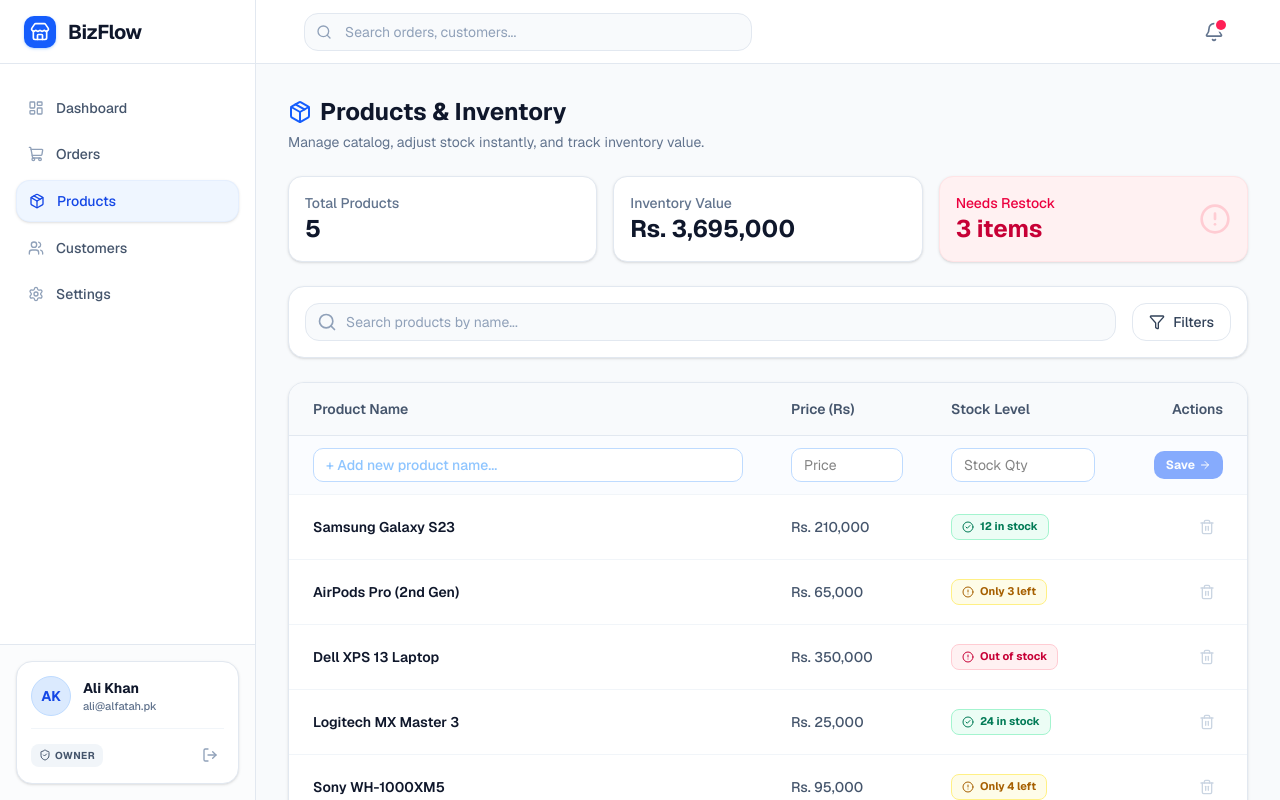
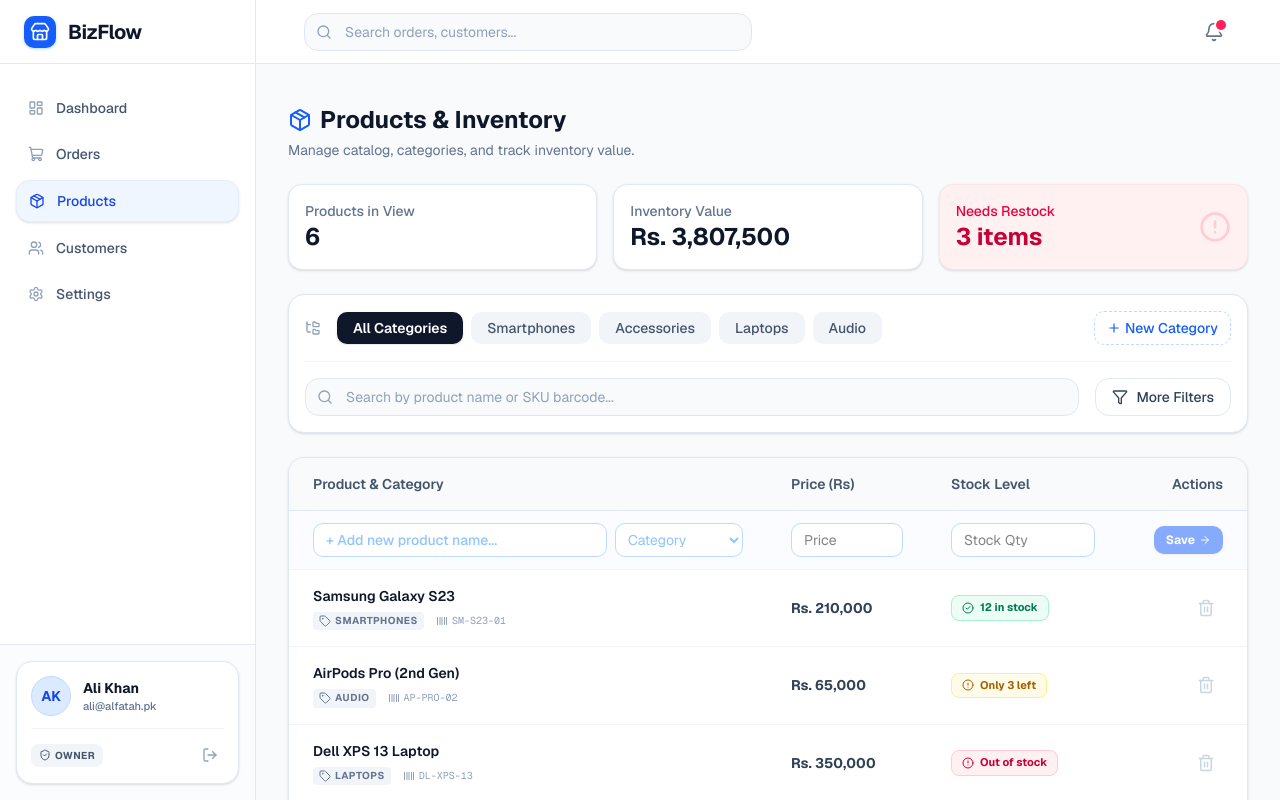
Before and after one commit to itx-tayyab/BizFlow, a Next.js app in the folder client/: page /products in a window 1280 px wide. Shown: the top 800 px of the page. Built offline with nearby package versions, Linux system fonts and the light colour scheme.

Commit message:
Enhance ProductsPage with category filtering and SKU support in product management

```diff
--- a/client/src/app/(dashboard)/products/page.tsx
+++ b/client/src/app/(dashboard)/products/page.tsx
@@ -3,38 +3,45 @@
 import { useState } from "react";
 import {
   Search, Package, AlertCircle, CheckCircle2,
-  Filter, Plus, Minus, Trash2, ArrowRight
+  Filter, Plus, Minus, Trash2, ArrowRight, FolderTree, Tag, Barcode
 } from "lucide-react";
 
-// --- MOCK INVENTORY DATA ---
+// --- MOCK INVENTORY DATA (Now with Categories & SKUs) ---
+const mockCategories = ["Smartphones", "Accessories", "Laptops", "Audio"];
+
 const initialProducts =[
-  { id: "1", name: "Samsung Galaxy S23", price: 210000, stock: 12 },
-  { id: "2", name: "AirPods Pro (2nd Gen)", price: 65000, stock: 3 },
-  { id: "3", name: "Dell XPS 13 Laptop", price: 350000, stock: 0 },
-  { id: "4", name: "Logitech MX Master 3", price: 25000, stock: 24 },
-  { id: "5", name: "Sony WH-1000XM5", price: 95000, stock: 4 },
+  { id: "1", name: "Samsung Galaxy S23", sku: "SM-S23-01", category: "Smartphones", price: 210000, stock: 12 },
+  { id: "2", name: "AirPods Pro (2nd Gen)", sku: "AP-PRO-02", category: "Audio", price: 65000, stock: 3 },
+  { id: "3", name: "Dell XPS 13 Laptop", sku: "DL-XPS-13", category: "Laptops", price: 350000, stock: 0 },
+  { id: "4", name: "Logitech MX Master 3", sku: "LOG-MX-03", category: "Accessories", price: 25000, stock: 24 },
+  { id: "5", name: "Sony WH-1000XM5", sku: "SNY-WH-05", category: "Audio", price: 95000, stock: 4 },
+  { id: "6", name: "iPhone 15 Pro Max Clear Case", sku: "IP15-CC-01", category: "Accessories", price: 2500, stock: 45 },
 ];
 
 export default function ProductsPage() {
   const [products, setProducts] = useState(initialProducts);
   const [searchQuery, setSearchQuery] = useState("");
+  const [activeCategory, setActiveCategory] = useState("All");
 
   // Quick Add State
   const [newName, setNewName] = useState("");
+  const [newCategory, setNewCategory] = useState("");
   const [newPrice, setNewPrice] = useState("");
   const [newStock, setNewStock] = useState("");
 
   // --- ACTIONS ---
   const handleAddProduct = () => {
-    if (!newName || !newPrice) return;
+    if (!newName || !newPrice || !newCategory) return;
     const newProduct = {
       id: Math.random().toString(),
       name: newName,
+      sku: `SKU-${Math.floor(Math.random() * 10000)}`, // Auto-generate SKU
+      category: newCategory,
       price: Number(newPrice),
       stock: Number(newStock) || 0,
     };
-    setProducts([newProduct, ...products]); // Add to top of list
-    setNewName(""); setNewPrice(""); setNewStock(""); // Reset inputs
+    setProducts([newProduct, ...products]);
+    setNewName(""); setNewPrice(""); setNewStock(""); setNewCategory("");
   };
 
   const updateStock = (id: string, delta: number) => {
@@ -51,14 +58,19 @@ export default function ProductsPage() {
     setProducts(products.filter(p => p.id !== id));
   };
 
-  // --- MATH METRICS ---
-  const filteredProducts = products.filter(p => p.name.toLowerCase().includes(searchQuery.toLowerCase()));
-  const totalInventoryValue = products.reduce((sum, p) => sum + (p.price * p.stock), 0);
-  const lowStockCount = products.filter(p => p.stock > 0 && p.stock <= 5).length;
-  const outOfStockCount = products.filter(p => p.stock === 0).length;
+  // --- MATH & FILTERS ---
+  const filteredProducts = products.filter(p => {
+    const matchesSearch = p.name.toLowerCase().includes(searchQuery.toLowerCase()) || p.sku.toLowerCase().includes(searchQuery.toLowerCase());
+    const matchesCategory = activeCategory === "All" || p.category === activeCategory;
+    return matchesSearch && matchesCategory;
+  });
+
+  const totalInventoryValue = filteredProducts.reduce((sum, p) => sum + (p.price * p.stock), 0);
+  const lowStockCount = filteredProducts.filter(p => p.stock > 0 && p.stock <= 5).length;
+  const outOfStockCount = filteredProducts.filter(p => p.stock === 0).length;
 
   return (
-    <div className="space-y-6 animate-in fade-in duration-500 pb-10">
+    <div className="space-y-6 animate-in fade-in duration-500 pb-10 mt-2">
 
       {/* 🟢 1. PAGE HEADER */}
       <div className="flex flex-col sm:flex-row sm:items-center justify-between gap-4">
@@ -67,7 +79,7 @@ export default function ProductsPage() {
             <Package className="w-6 h-6 text-blue-600" />
             Products & Inventory
           </h1>
-          <p className="text-sm text-slate-500 mt-1">Manage catalog, adjust stock instantly, and track inventory value.</p>
+          <p className="text-sm text-slate-500 mt-1">Manage catalog, categories, and track inventory value.</p>
         </div>
       </div>
 
@@ -75,8 +87,8 @@ export default function ProductsPage() {
       <div className="grid grid-cols-1 sm:grid-cols-3 gap-4">
         <div className="bg-white p-4 rounded-xl border border-slate-200 shadow-sm flex items-center justify-between">
           <div>
-            <p className="text-sm font-medium text-slate-500">Total Products</p>
-            <p className="text-2xl font-bold text-slate-900">{products.length}</p>
+            <p className="text-sm font-medium text-slate-500">Products in View</p>
+            <p className="text-2xl font-bold text-slate-900">{filteredProducts.length}</p>
           </div>
         </div>
         <div className="bg-white p-4 rounded-xl border border-slate-200 shadow-sm flex items-center justify-between">
@@ -94,23 +106,50 @@ export default function ProductsPage() {
         </div>
       </div>
 
-      {/* 🟢 3. SEARCH BAR */}
-      <div className="bg-white p-4 rounded-2xl border border-slate-200 shadow-sm flex flex-col sm:flex-row gap-4">
+      {/* 🟢 3. CATEGORY TABS & SEARCH BAR */}
+      <div className="bg-white rounded-2xl border border-slate-200 shadow-sm p-4 space-y-4">
+
+        {/* Category Filter Pills */}
+        <div className="flex items-center gap-2 overflow-x-auto hide-scrollbar pb-2 sm:pb-0">
+          <FolderTree className="w-4 h-4 text-slate-400 mr-2 shrink-0" />
+          <button
+            onClick={() => setActiveCategory("All")}
+            className={`px-4 py-1.5 rounded-lg text-sm font-semibold whitespace-nowrap transition-colors ${activeCategory === "All" ? "bg-slate-900 text-white shadow-sm" : "bg-slate-100 text-slate-600 hover:bg-slate-200"}`}
+          >
+            All Categories
+          </button>
+          {mockCategories.map(category => (
+            <button
+              key={category}
+              onClick={() => setActiveCategory(category)}
+              className={`px-4 py-1.5 rounded-lg text-sm font-medium whitespace-nowrap transition-colors ${activeCategory === category ? "bg-slate-900 text-white shadow-sm" : "bg-slate-100 text-slate-600 hover:bg-slate-200"}`}
+            >
+              {category}
+            </button>
+          ))}
+          <button className="px-3 py-1.5 rounded-lg text-sm font-medium text-blue-600 hover:bg-blue-50 border border-dashed border-blue-200 whitespace-nowrap transition-colors flex items-center gap-1 ml-auto">
+            <Plus className="w-3.5 h-3.5" /> New Category
+          </button>
+        </div>
+
+        {/* Search */}
+        <div className="flex flex-col sm:flex-row gap-4 pt-4 border-t border-slate-100">
           <div className="relative flex-1">
             <div className="absolute inset-y-0 left-0 pl-3 flex items-center pointer-events-none">
-            <Search className="h-5 w-5 text-slate-400" />
+              <Search className="h-4 w-4 text-slate-400" />
             </div>
             <input
               type="text"
               value={searchQuery}
               onChange={(e) => setSearchQuery(e.target.value)}
-            placeholder="Search products by name..."
+              placeholder="Search by product name or SKU barcode..."
               className="block w-full pl-10 pr-3 py-2 border border-slate-200 rounded-xl leading-5 bg-slate-50 placeholder-slate-400 focus:outline-none focus:bg-white focus:ring-2 focus:ring-blue-500 sm:text-sm transition-all"
             />
           </div>
           <button className="flex items-center justify-center gap-2 px-4 py-2 border border-slate-200 rounded-xl text-sm font-medium text-slate-700 bg-white hover:bg-slate-50 transition-colors w-full sm:w-auto">
-          <Filter className="w-4 h-4" /> Filters
+            <Filter className="w-4 h-4" /> More Filters
           </button>
+        </div>
       </div>
 
       {/* 🟢 4. INLINE SPREADSHEET TABLE */}
@@ -119,7 +158,7 @@ export default function ProductsPage() {
           <table className="w-full text-left text-sm whitespace-nowrap">
             <thead className="bg-slate-50 text-slate-600 border-b border-slate-200">
               <tr>
-                <th className="px-6 py-4 font-semibold">Product Name</th>
+                <th className="px-6 py-4 font-semibold">Product & Category</th>
                 <th className="px-6 py-4 font-semibold w-40">Price (Rs)</th>
                 <th className="px-6 py-4 font-semibold w-48">Stock Level</th>
                 <th className="px-6 py-4 font-semibold w-32 text-right">Actions</th>
@@ -127,16 +166,27 @@ export default function ProductsPage() {
             </thead>
             <tbody className="divide-y divide-slate-100">
 
-              {/* --- ⚡ INLINE QUICK-ADD ROW (Replaces the need for a Modal/Page) --- */}
+              {/* --- ⚡ SMART QUICK-ADD ROW (Now with Categories) --- */}
               <tr className="bg-blue-50/30">
                 <td className="px-6 py-3">
+                  <div className="flex gap-2">
                     <input
                       type="text"
                       value={newName}
                       onChange={(e) => setNewName(e.target.value)}
                       placeholder="+ Add new product name..."
-                    className="w-full bg-white border border-blue-200 rounded-lg py-1.5 px-3 text-sm focus:outline-none focus:ring-2 focus:ring-blue-500 placeholder-blue-300 font-medium"
+                      className="flex-1 bg-white border border-blue-200 rounded-lg py-1.5 px-3 text-sm focus:outline-none focus:ring-2 focus:ring-blue-500 placeholder-blue-300 font-medium"
                     />
+                    {/* Category Dropdown */}
+                    <select
+                      value={newCategory}
+                      onChange={(e) => setNewCategory(e.target.value)}
+                      className={`w-32 bg-white border border-blue-200 rounded-lg py-1.5 px-2 text-sm focus:outline-none focus:ring-2 focus:ring-blue-500 cursor-pointer ${!newCategory ? 'text-blue-300' : 'text-slate-900'}`}
+                    >
+                      <option value="" disabled>Category</option>
+                      {mockCategories.map(c => <option key={c} value={c}>{c}</option>)}
+                    </select>
+                  </div>
                 </td>
                 <td className="px-6 py-3">
                   <input
@@ -159,8 +209,8 @@ export default function ProductsPage() {
                 <td className="px-6 py-3 text-right">
                   <button
                     onClick={handleAddProduct}
-                    disabled={!newName || !newPrice}
-                    className="bg-blue-600 text-white px-3 py-1.5 rounded-lg text-xs font-bold hover:bg-blue-700 disabled:opacity-50 transition-colors flex items-center gap-1 ml-auto"
+                    disabled={!newName || !newPrice || !newCategory}
+                    className="bg-blue-600 text-white px-3 py-1.5 rounded-lg text-xs font-bold hover:bg-blue-700 disabled:opacity-50 transition-colors flex items-center gap-1 ml-auto shadow-sm"
                   >
                     Save <ArrowRight className="w-3 h-3" />
                   </button>
@@ -170,9 +220,23 @@ export default function ProductsPage() {
               {/* --- ACTUAL DATA ROWS --- */}
               {filteredProducts.map((product) => (
                 <tr key={product.id} className="hover:bg-slate-50 transition-colors group">
-                  <td className="px-6 py-4 font-semibold text-slate-900">{product.name}</td>
 
-                  <td className="px-6 py-4 font-medium text-slate-600">
+                  {/* Product Details (Name, SKU, Category) */}
+                  <td className="px-6 py-4">
+                    <div className="flex flex-col">
+                      <span className="font-semibold text-slate-900">{product.name}</span>
+                      <div className="flex items-center gap-3 mt-1.5">
+                        <span className="inline-flex items-center gap-1 text-[10px] font-bold tracking-wider uppercase text-slate-500 bg-slate-100 px-1.5 py-0.5 rounded">
+                          <Tag className="w-3 h-3" /> {product.category}
+                        </span>
+                        <span className="inline-flex items-center gap-1 text-[10px] font-mono text-slate-400">
+                          <Barcode className="w-3 h-3" /> {product.sku}
+                        </span>
+                      </div>
+                    </div>
+                  </td>
+
+                  <td className="px-6 py-4 font-bold text-slate-700">
                     Rs. {product.price.toLocaleString()}
                   </td>
 
@@ -196,25 +260,35 @@ export default function ProductsPage() {
                       </div>
 
                       {/* Inline Stock Adjustment Buttons */}
-                      <div className="hidden group-hover:flex items-center bg-slate-100 rounded-lg border border-slate-200 overflow-hidden">
-                        <button onClick={() => updateStock(product.id, -1)} className="px-2 py-1 text-slate-500 hover:bg-slate-200 hover:text-slate-900 transition-colors"><Minus className="w-3 h-3" /></button>
-                        <button onClick={() => updateStock(product.id, 1)} className="px-2 py-1 text-slate-500 hover:bg-slate-200 hover:text-slate-900 border-l border-slate-200 transition-colors"><Plus className="w-3 h-3" /></button>
+                      <div className="hidden group-hover:flex items-center bg-white rounded-lg border border-slate-200 shadow-sm overflow-hidden">
+                        <button onClick={() => updateStock(product.id, -1)} className="px-2.5 py-1.5 text-slate-500 hover:bg-slate-100 hover:text-slate-900 transition-colors"><Minus className="w-3 h-3" /></button>
+                        <button onClick={() => updateStock(product.id, 1)} className="px-2.5 py-1.5 text-slate-500 hover:bg-slate-100 hover:text-slate-900 border-l border-slate-200 transition-colors"><Plus className="w-3 h-3" /></button>
                       </div>
                     </div>
                   </td>
 
-                  {/* Actions Column (Directly visible, no 3 dots) */}
                   <td className="px-6 py-4 text-right">
                     <button
                       onClick={() => deleteProduct(product.id)}
                       className="p-2 text-slate-300 hover:text-rose-600 hover:bg-rose-50 rounded-lg transition-colors"
                       title="Delete Product"
                     >
-                      <Trash2 className="w-4 h-4" />
+                      <Trash2 className="w-4.5 h-4.5" />
                     </button>
                   </td>
                 </tr>
               ))}
+
+              {filteredProducts.length === 0 && (
+                <tr>
+                  <td colSpan={4} className="px-6 py-12 text-center text-slate-500">
+                    <Package className="w-8 h-8 mx-auto mb-3 text-slate-300" />
+                    <p className="font-medium text-slate-900">No products found</p>
+                    <p className="text-sm mt-1">Try adjusting your search or category filter.</p>
+                  </td>
+                </tr>
+              )}
+
             </tbody>
           </table>
         </div>
```
Lines whose indentation alone changed are shown as unchanged.
